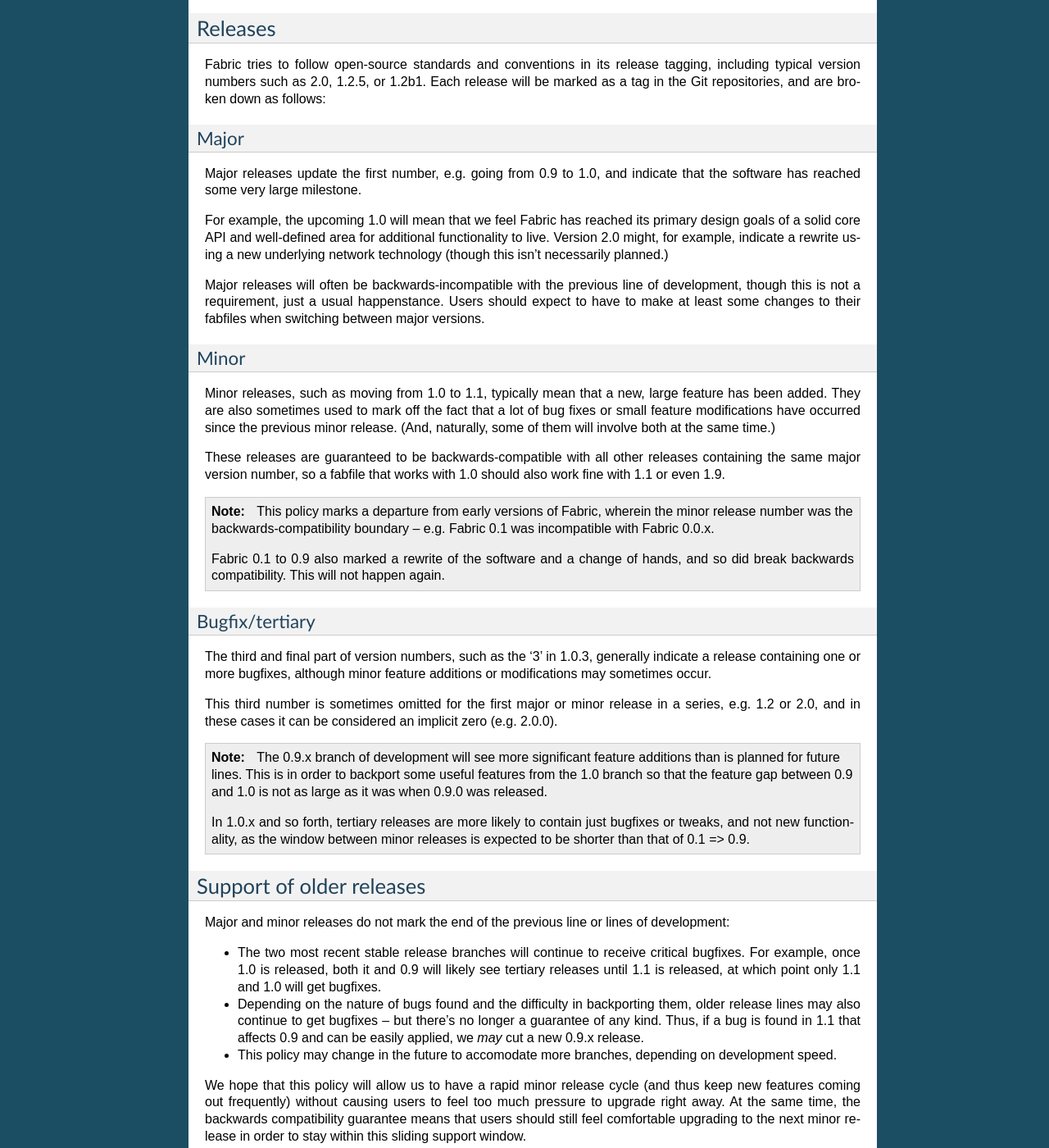
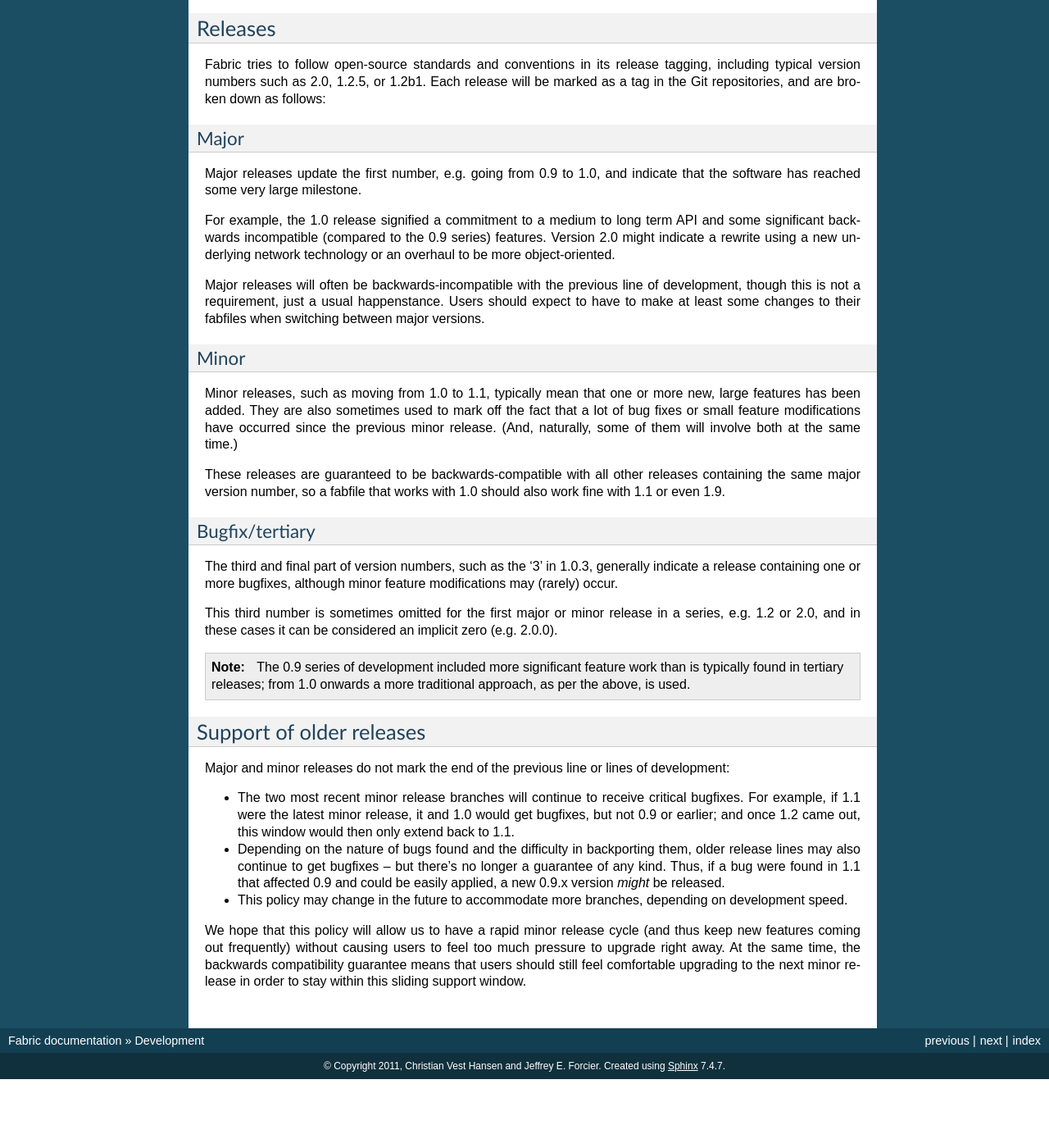
Before and after one commit to fabric/fabric, a Sphinx documentation site: the page built from docs/development.rst, in a window 1280 px wide and 1400 px high, scrolled down 1893 px. Shown: the whole window at 82% size. Built offline with Sphinx 7.4.7, drawn with Linux system fonts in a browser that asks for light colours; after the commit the page ends 3209 px from its top, so only the background shows below that.

Commit message:
More dev docs => live docs updates

```diff
--- a/docs/development.rst
+++ b/docs/development.rst
@@ -136,10 +136,10 @@
 Major releases update the first number, e.g. going from 0.9 to 1.0, and
 indicate that the software has reached some very large milestone.
 
-For example, the upcoming 1.0 will mean that we feel Fabric has reached its
-primary design goals of a solid core API and well-defined area for additional
-functionality to live. Version 2.0 might, for example, indicate a rewrite using
-a new underlying network technology (though this isn't necessarily planned.)
+For example, the 1.0 release signified a commitment to a medium to long term
+API and some significant backwards incompatible (compared to the 0.9 series)
+features. Version 2.0 might indicate a rewrite using a new underlying network
+technology or an overhaul to be more object-oriented.
 
 Major releases will often be backwards-incompatible with the previous line of
 development, though this is not a requirement, just a usual happenstance.
@@ -149,9 +149,9 @@
 Minor
 -----
 
-Minor releases, such as moving from 1.0 to 1.1, typically mean that a new,
-large feature has been added. They are also sometimes used to mark off the
-fact that a lot of bug fixes or small feature modifications have occurred
+Minor releases, such as moving from 1.0 to 1.1, typically mean that one or more
+new, large features has been added. They are also sometimes used to mark off
+the fact that a lot of bug fixes or small feature modifications have occurred
 since the previous minor release. (And, naturally, some of them will involve
 both at the same time.)
 
@@ -159,22 +159,12 @@
 releases containing the same major version number, so a fabfile that works
 with 1.0 should also work fine with 1.1 or even 1.9.
 
-.. note::
-
-    This policy marks a departure from early versions of Fabric, wherein the
-    minor release number was the backwards-compatibility boundary -- e.g.
-    Fabric 0.1 was incompatible with Fabric 0.0.x.
-
-    Fabric 0.1 to 0.9 also marked a rewrite of the software and a change of
-    hands, and so did break backwards compatibility. This will not happen
-    again.
-
 Bugfix/tertiary
 ---------------
 
 The third and final part of version numbers, such as the '3' in 1.0.3,
 generally indicate a release containing one or more bugfixes, although minor
-feature additions or modifications may sometimes occur.
+feature modifications may (rarely) occur.
 
 This third number is sometimes omitted for the first major or minor release in
 a series, e.g. 1.2 or 2.0, and in these cases it can be considered an implicit
@@ -182,14 +172,9 @@
 
 .. note::
 
-    The 0.9.x branch of development will see more significant feature additions
-    than is planned for future lines. This is in order to backport some useful
-    features from the 1.0 branch so that the feature gap between 0.9 and 1.0 is
-    not as large as it was when 0.9.0 was released.
-
-    In 1.0.x and so forth, tertiary releases are more likely to contain just
-    bugfixes or tweaks, and not new functionality, as the window between minor
-    releases is expected to be shorter than that of 0.1 => 0.9.
+    The 0.9 series of development included more significant feature work than
+    is typically found in tertiary releases; from 1.0 onwards a more
+    traditional approach, as per the above, is used.
 
 
 Support of older releases
@@ -198,15 +183,16 @@
 Major and minor releases do not mark the end of the previous line or lines of
 development:
 
-* The two most recent stable release branches will continue to receive critical
-  bugfixes. For example, once 1.0 is released, both it and 0.9 will likely see
-  tertiary releases until 1.1 is released, at which point only 1.1 and 1.0 will
-  get bugfixes.
+* The two most recent minor release branches will continue to receive critical
+  bugfixes. For example, if 1.1 were the latest minor release, it and 1.0 would
+  get bugfixes, but not 0.9 or earlier; and once 1.2 came out, this window
+  would then only extend back to 1.1.
 * Depending on the nature of bugs found and the difficulty in backporting them,
   older release lines may also continue to get bugfixes -- but there's no
-  longer a guarantee of any kind. Thus, if a bug is found in 1.1 that affects
-  0.9 and can be easily applied, we *may* cut a new 0.9.x release.
-* This policy may change in the future to accomodate more branches, depending
+  longer a guarantee of any kind. Thus, if a bug were found in 1.1 that
+  affected 0.9 and could be easily applied, a new 0.9.x version *might* be
+  released.
+* This policy may change in the future to accommodate more branches, depending
   on development speed.
 
 We hope that this policy will allow us to have a rapid minor release cycle (and
```
